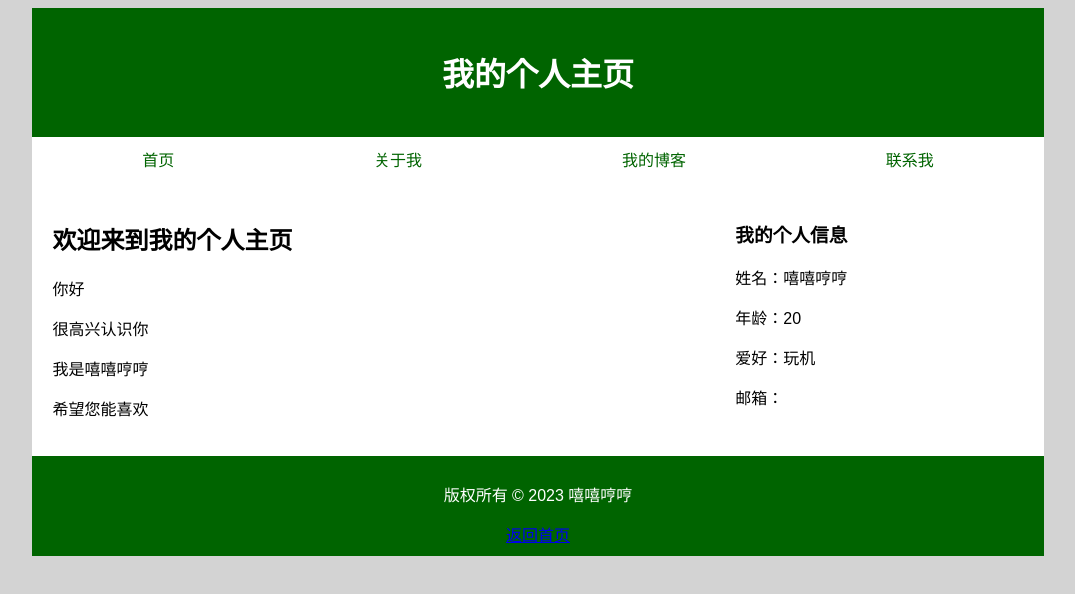
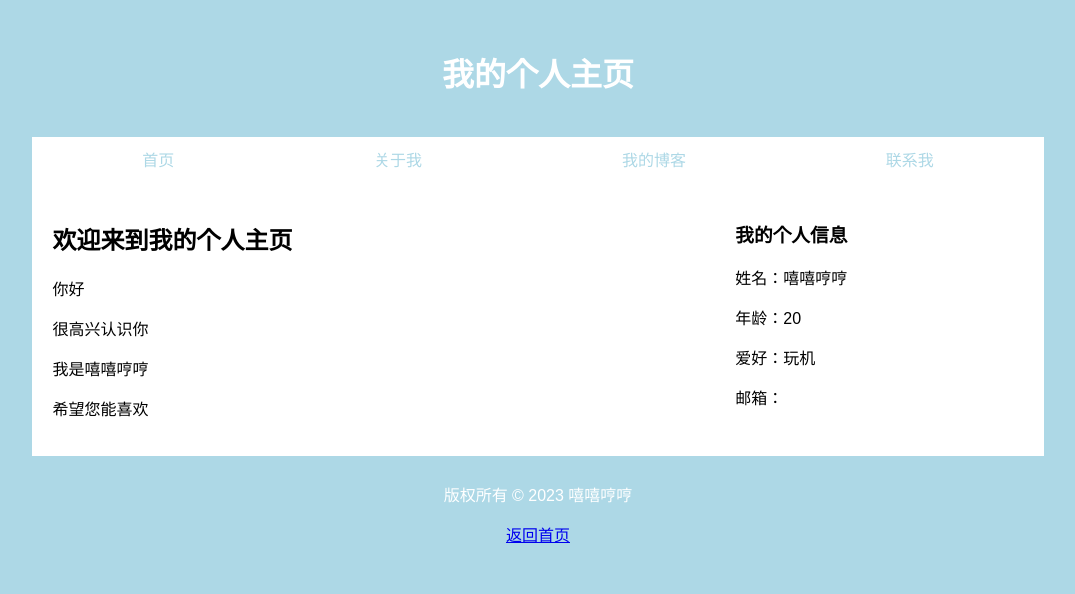
Before and after one commit to xixihengheng1/secret, a plain HTML site: page index.html in a window 1280 px wide. Shown: the whole page, without its empty margins (102-1177 px from the left). Drawn offline with Linux system fonts and the light colour scheme.

Commit message:
Update index.html

```diff
--- a/index.html
+++ b/index.html
@@ -10,7 +10,7 @@
 
         body {
 
-            background-color: lightgray;
+            background-color: lightblue;
 
             font-family: Arial, sans-serif;
 
@@ -34,7 +34,7 @@
 
         .header {
 
-            background-color: darkgreen;
+            background-color: lightblue;
 
             padding: 20px;
 
@@ -54,7 +54,7 @@
 
         .nav a {
 
-            color: darkgreen;
+            color: lightblue;
 
             text-decoration: none;
 
@@ -92,7 +92,7 @@
 
         .footer {
 
-            background-color: darkgreen;
+            background-color: lightblue;
 
             color: white;
 
```
